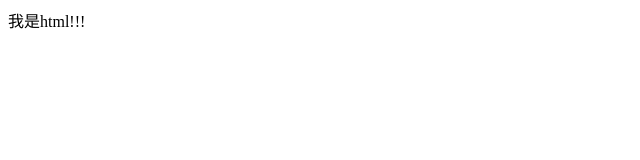
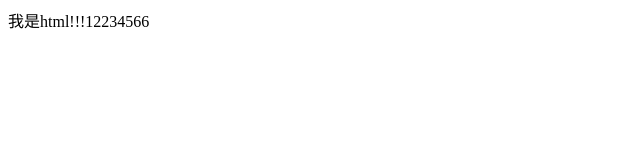
Before and after one commit to Zjk-20130511/git-demo, a plain HTML site: page index.html in a window 1280 px wide. Shown: the full height of the page, 0-640 px from the left. Drawn offline with Linux system fonts and the light colour scheme.

Commit message:
A程序员第三次提交

```diff
--- a/index.html
+++ b/index.html
@@ -8,7 +8,7 @@
 </head>
 
 <body>
-    我是html!!!
+    我是html!!!12234566
 </body>
 
 </html>
```
